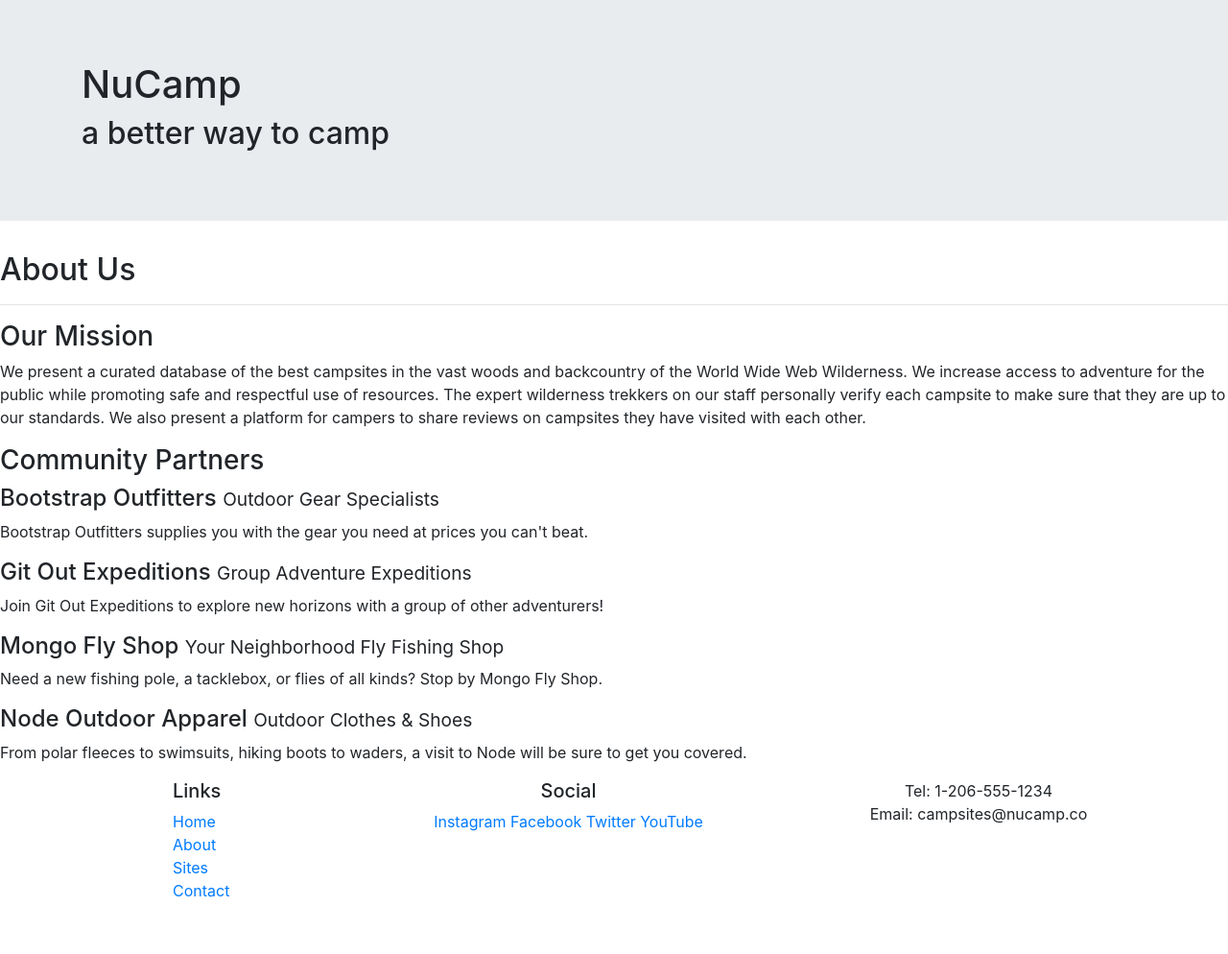
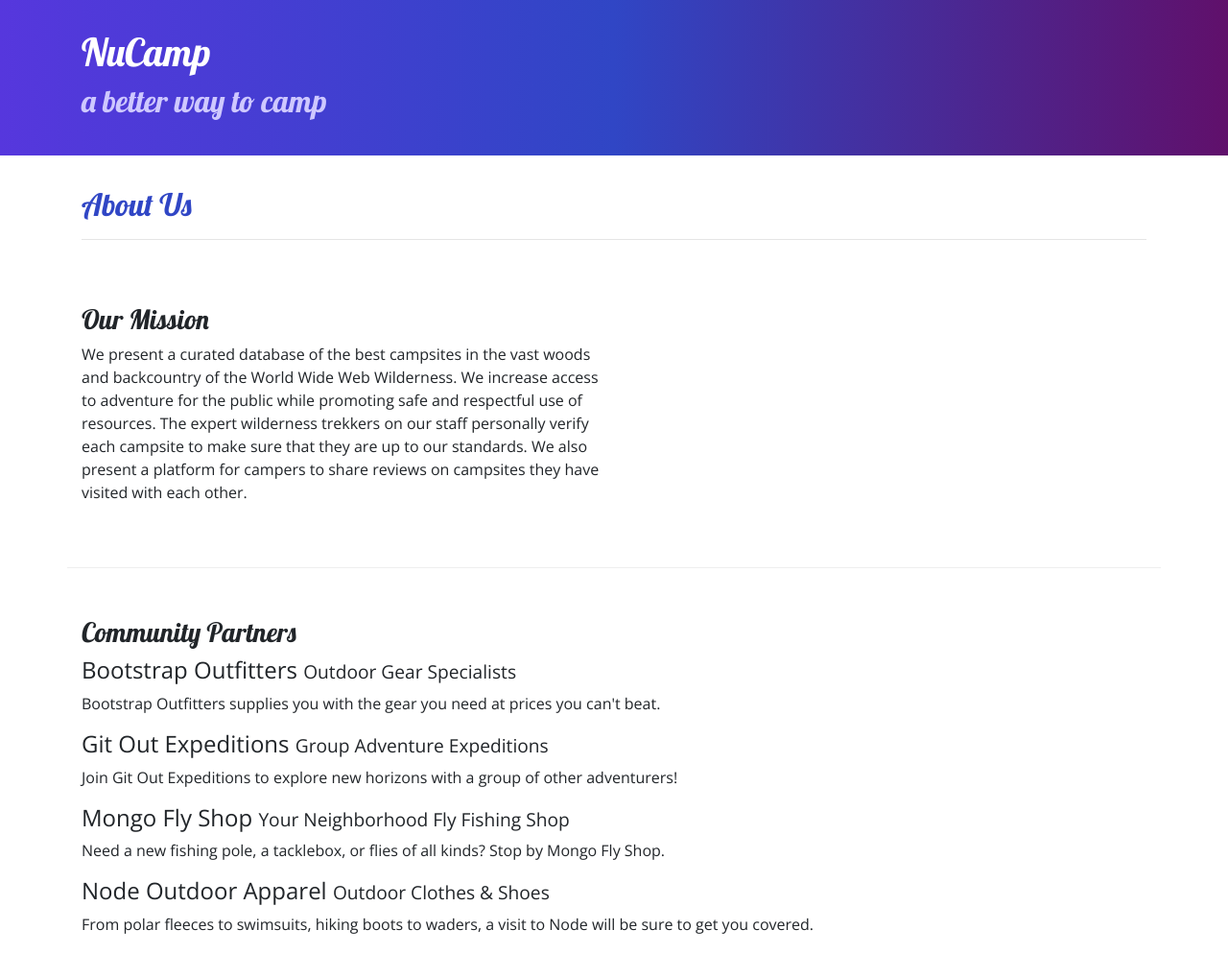
Before and after one commit to sdvickers/nucamp-bootstrap, a website: page aboutus.html in a window 1280 px wide. Shown: the top 994 px of the page at 96% size. Before the commit the page ends 956 px from the top, so only its background shows below. Drawn offline with nearby package versions, Linux system fonts and the light colour scheme.

Commit message:
Add about us and styles

```diff
--- a/aboutus.html
+++ b/aboutus.html
@@ -19,7 +19,7 @@
 
 
     <!-- Custom CSS -->
-    <link rel="stylesheet" href="css/style.css">
+    <link rel="stylesheet" href="css/styles.css">
 
     <title>PAGE TITLE GOES HERE</title>
 </head>
@@ -38,36 +38,42 @@
         </div>
     </header>
 
-    <div>
-        <div>
-            <div>
-                <h2>About Us</h2>
+    <div class="container">
+        <div class="row">
+            <div class="col">
+                <h2 class="">About Us</h2>
                 <hr />
             </div>
         </div>
+    </div>
 
-        <div>
-            <div>
+    <div class="container">
+        <div class="row row-content">
+            <div class="col col-sm-6">
                 <h3>Our Mission</h3>
-                <p>We present a curated database of the best campsites in the vast woods and backcountry of the World
+                <p>We present a curated database of the best campsites in the vast woods and backcountry of the
+                    World
                     Wide Web Wilderness. We increase access to adventure for the public while promoting safe and
                     respectful use of resources. The expert wilderness trekkers on our staff personally verify each
-                    campsite to make sure that they are up to our standards. We also present a platform for campers to
+                    campsite to make sure that they are up to our standards. We also present a platform for campers
+                    to
                     share reviews on campsites they have visited with each other.</p>
             </div>
         </div>
+    </div>
 
-        <div>
-            <div>
+    <div class="container">
+        <div class="row row-content">
+            <div class="col">
                 <h3>Community Partners</h3>
                 <h4>Bootstrap Outfitters <small>Outdoor Gear Specialists</small></h4>
-                <p>Bootstrap Outfitters supplies you with the gear you need at prices you can't beat.</p>
+                <p class="d-none d-sm-block">Bootstrap Outfitters supplies you with the gear you need at prices you can't beat.</p>
                 <h4>Git Out Expeditions <small>Group Adventure Expeditions</small></h4>
-                <p>Join Git Out Expeditions to explore new horizons with a group of other adventurers!</p>
+                <p class="d-none d-sm-block">Join Git Out Expeditions to explore new horizons with a group of other adventurers!</p>
                 <h4>Mongo Fly Shop <small>Your Neighborhood Fly Fishing Shop</small></h4>
-                <p>Need a new fishing pole, a tacklebox, or flies of all kinds? Stop by Mongo Fly Shop.</p>
+                <p class="d-none d-sm-block">Need a new fishing pole, a tacklebox, or flies of all kinds? Stop by Mongo Fly Shop.</p>
                 <h4>Node Outdoor Apparel <small>Outdoor Clothes & Shoes</small></h4>
-                <p>From polar fleeces to swimsuits, hiking boots to waders, a visit to Node will be sure to get you
+                <p class="d-none d-sm-block">From polar fleeces to swimsuits, hiking boots to waders, a visit to Node will be sure to get you
                     covered.</p>
             </div>
         </div>
```
Also changed, not shown: index.html (+7 -4 lines).
